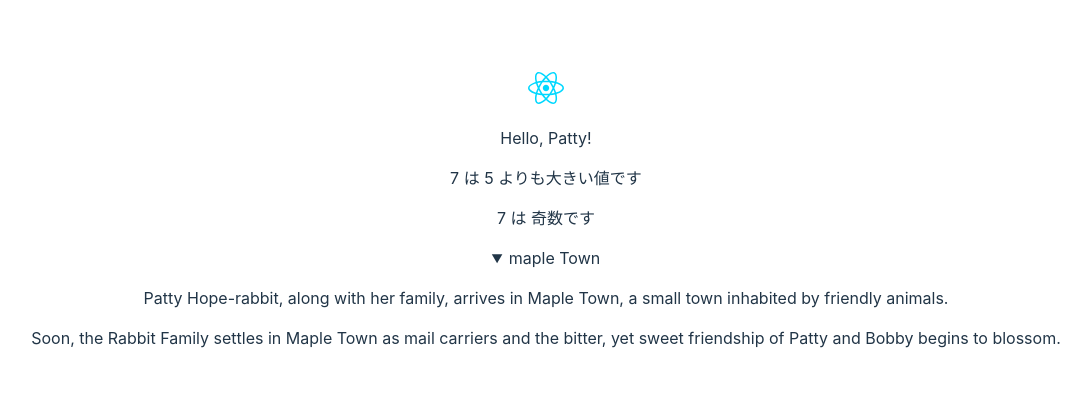
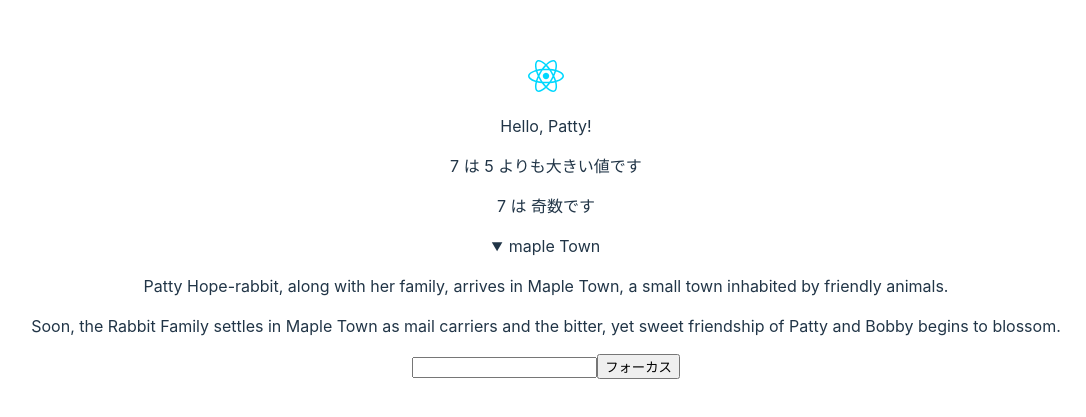
Before and after one commit to mugi0096/react-typescript-tsurakunai, a React (Vite) app: page / in a window 1280 px wide. Shown: the part 181-598 px from the top of the page, without its empty margins (94-1180 px from the left). Built offline with nearby package versions, Linux system fonts and the light colour scheme.

Commit message:
✨ add TextInput component

```diff
--- a/src/App.tsx
+++ b/src/App.tsx
@@ -4,6 +4,7 @@ import './App.css';
 
 import Greet from './components/Greet/Greet';
 import Summary from './components/Summary/Summary';
+import TextInput from './components/TextInput/TextInput';
 
 const App: FC = () => {
   const n = Math.floor(Math.random() * 10);
@@ -43,6 +44,7 @@ const App: FC = () => {
           bitter, yet sweet friendship of Patty and Bobby begins to blossom.
         </p>
       </Summary>
+      <TextInput />
     </div>
   );
 };
--- /dev/null
+++ b/src/components/TextInput/TextInput.tsx
@@ -0,0 +1,18 @@
+import React, { useRef } from 'react';
+
+const TextInput: React.FC = () => {
+  const inputRef = useRef<HTMLInputElement>(null);
+
+  const handleClick = () => {
+    inputRef.current?.focus();
+  };
+
+  return (
+    <div>
+      <input type="text" ref={inputRef} />
+      <input type="button" value="フォーカス" onClick={handleClick} />
+    </div>
+  );
+};
+
+export default TextInput;
```
